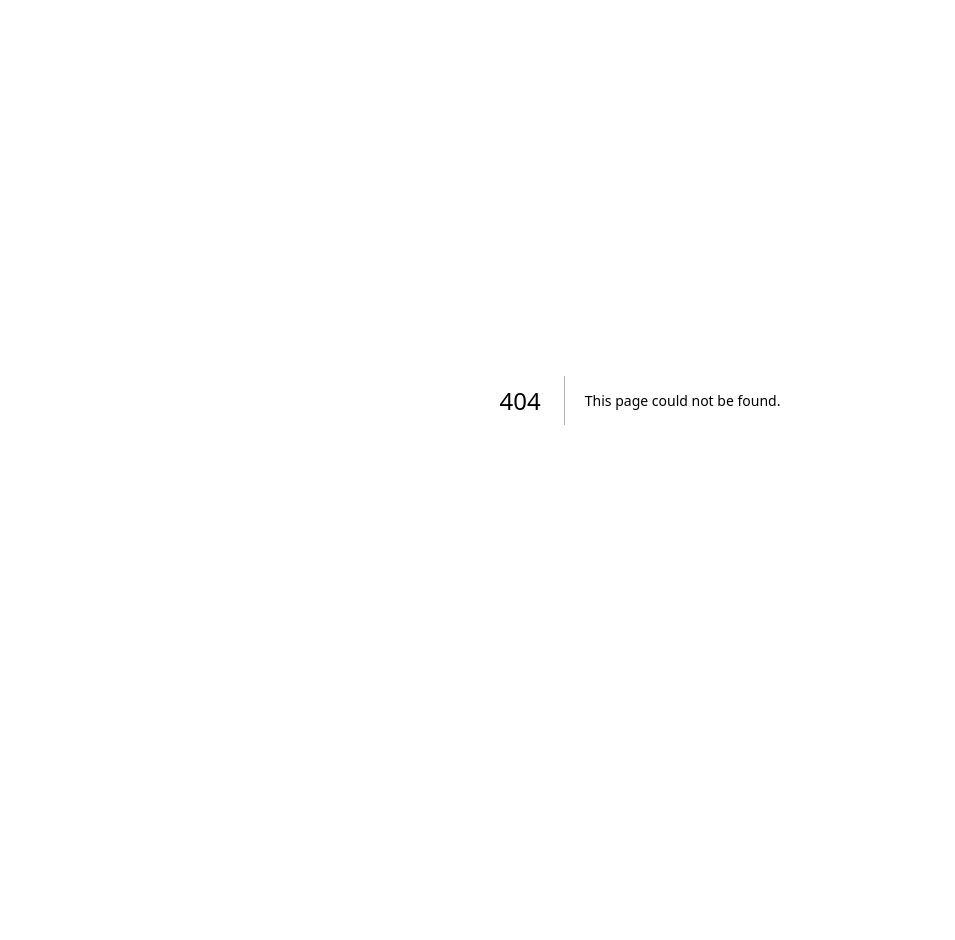
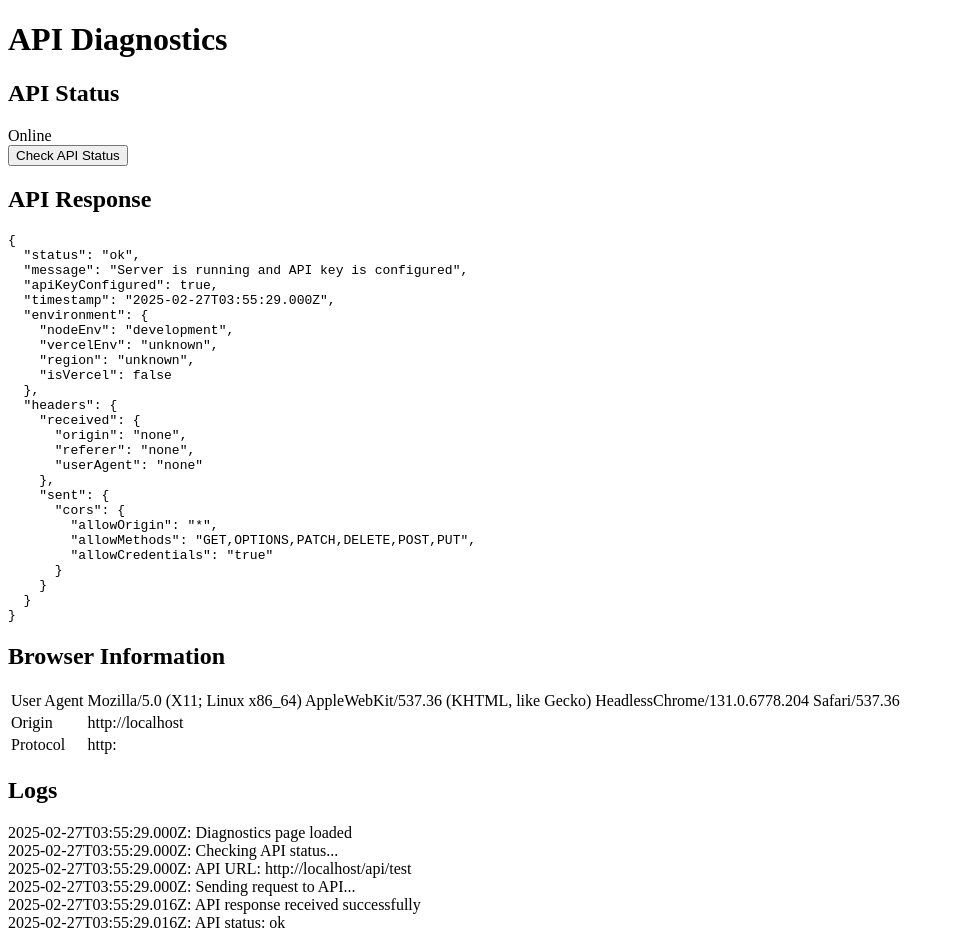
Before and after one commit to josephmcnitt/tax-calculator-website, a Next.js app: page /diagnostics in a window 1280 px wide. Before the commit this address had no page. Shown: the whole page, without its empty margins (0-955 px from the left). Before the commit the page ends 800 px from the top, so only its background shows below. Built offline with nearby package versions, Linux system fonts and the light colour scheme; no server answers.

Commit message:
Enhance Next.js compatibility and add diagnostics page

```diff
--- a/src/components/ChatBot.jsx
+++ b/src/components/ChatBot.jsx
@@ -1,3 +1,5 @@
+'use client';
+
 import React, { useState, useEffect, useRef } from 'react';
 
 const ChatBot = () => {
--- /dev/null
+++ b/src/pages/_app.js
@@ -0,0 +1,7 @@
+import '../App.css';
+
+function MyApp({ Component, pageProps }) {
+  return <Component {...pageProps} />;
+}
+
+export default MyApp;
--- /dev/null
+++ b/src/pages/_document.js
@@ -0,0 +1,18 @@
+import { Html, Head, Main, NextScript } from 'next/document';
+
+export default function Document() {
+  return (
+    <Html lang="en">
+      <Head>
+        <meta charSet="utf-8" />
+        <meta name="description" content="Tax Calculator and Information - Get answers to your tax questions" />
+        <meta name="viewport" content="width=device-width, initial-scale=1" />
+        <link rel="icon" href="/favicon.ico" />
+      </Head>
+      <body>
+        <Main />
+        <NextScript />
+      </body>
+    </Html>
+  );
+}
--- /dev/null
+++ b/src/pages/diagnostics.js
@@ -0,0 +1,161 @@
+import React, { useState, useEffect } from 'react';
+
+export default function Diagnostics() {
+  const [apiStatus, setApiStatus] = useState('checking');
+  const [apiResponse, setApiResponse] = useState(null);
+  const [error, setError] = useState(null);
+  const [logs, setLogs] = useState([]);
+
+  const addLog = (message, type = 'info') => {
+    const timestamp = new Date().toISOString();
+    setLogs(prev => [...prev, { timestamp, message, type }]);
+  };
+
+  const checkApiStatus = async () => {
+    try {
+      addLog('Checking API status...', 'info');
+      setApiStatus('checking');
+      setError(null);
+
+      // Use absolute URL to avoid CSP issues
+      const apiUrl = window.location.origin + '/api/test';
+      addLog(`API URL: ${apiUrl}`, 'info');
+
+      // Add cache-busting parameter
+      const urlWithCacheBuster = `${apiUrl}?t=${new Date().getTime()}`;
+
+      const controller = new AbortController();
+      const timeoutId = setTimeout(() => controller.abort(), 10000); // 10 second timeout
+
+      addLog('Sending request to API...', 'info');
+      const response = await fetch(urlWithCacheBuster, {
+        method: 'GET',
+        headers: {
+          'Content-Type': 'application/json',
+          'Cache-Control': 'no-cache, no-store, must-revalidate',
+          'Pragma': 'no-cache',
+          'Expires': '0'
+        },
+        mode: 'cors',
+        credentials: 'same-origin',
+        signal: controller.signal
+      });
+
+      clearTimeout(timeoutId);
+
+      if (response.ok) {
+        const data = await response.json();
+        addLog('API response received successfully', 'success');
+        addLog(`API status: ${data.status}`, 'success');
+        setApiResponse(data);
+        setApiStatus('online');
+      } else {
+        addLog(`API returned error status: ${response.status}`, 'error');
+        setApiStatus('error');
+        setError(`HTTP Error: ${response.status} ${response.statusText}`);
+
+        try {
+          const errorData = await response.json();
+          addLog(`Error details: ${JSON.stringify(errorData)}`, 'error');
+        } catch (e) {
+          addLog('Could not parse error response', 'error');
+        }
+      }
+    } catch (error) {
+      addLog(`Error checking API: ${error.message}`, 'error');
+      setApiStatus('error');
+      setError(error.message);
+
+      if (error.name === 'AbortError') {
+        addLog('Request timed out', 'error');
+      } else if (error.message.includes('Failed to fetch') || error.message.includes('NetworkError')) {
+        addLog('Network error - server may be down or unreachable', 'error');
+      }
+    }
+  };
+
+  useEffect(() => {
+    addLog('Diagnostics page loaded', 'info');
+    checkApiStatus();
+  }, []);
+
+  return (
+    <div className="container mx-auto p-4">
+      <h1 className="text-2xl font-bold mb-4">API Diagnostics</h1>
+
+      <div className="mb-6">
+        <h2 className="text-xl font-semibold mb-2">API Status</h2>
+        <div className="flex items-center mb-2">
+          <div className={`w-4 h-4 rounded-full mr-2 ${
+            apiStatus === 'online' ? 'bg-green-500' :
+            apiStatus === 'error' ? 'bg-red-500' : 'bg-yellow-500'
+          }`}></div>
+          <span>
+            {apiStatus === 'online' ? 'Online' :
+             apiStatus === 'error' ? 'Error' : 'Checking...'}
+          </span>
+        </div>
+
+        {error && (
+          <div className="bg-red-100 border border-red-400 text-red-700 px-4 py-3 rounded mb-4">
+            <p className="font-bold">Error</p>
+            <p>{error}</p>
+          </div>
+        )}
+
+        <button
+          onClick={checkApiStatus}
+          className="bg-blue-500 hover:bg-blue-700 text-white font-bold py-2 px-4 rounded"
+        >
+          Check API Status
+        </button>
+      </div>
+
+      {apiResponse && (
+        <div className="mb-6">
+          <h2 className="text-xl font-semibold mb-2">API Response</h2>
+          <pre className="bg-gray-100 p-4 rounded overflow-auto max-h-60">
+            {JSON.stringify(apiResponse, null, 2)}
+          </pre>
+        </div>
+      )}
+
+      <div className="mb-6">
+        <h2 className="text-xl font-semibold mb-2">Browser Information</h2>
+        <table className="min-w-full bg-white">
+          <tbody>
+            <tr className="border-b">
+              <td className="px-4 py-2 font-semibold">User Agent</td>
+              <td className="px-4 py-2">{navigator.userAgent}</td>
+            </tr>
+            <tr className="border-b">
+              <td className="px-4 py-2 font-semibold">Origin</td>
+              <td className="px-4 py-2">{window.location.origin}</td>
+            </tr>
+            <tr className="border-b">
+              <td className="px-4 py-2 font-semibold">Protocol</td>
+              <td className="px-4 py-2">{window.location.protocol}</td>
+            </tr>
+          </tbody>
+        </table>
+      </div>
+
+      <div>
+        <h2 className="text-xl font-semibold mb-2">Logs</h2>
+        <div className="bg-gray-100 p-4 rounded overflow-auto max-h-96">
+          {logs.map((log, index) => (
+            <div
+              key={index}
+              className={`mb-1 ${
+                log.type === 'error' ? 'text-red-600' :
+                log.type === 'success' ? 'text-green-600' : 'text-gray-800'
+              }`}
+            >
+              <span className="text-xs text-gray-500">{log.timestamp}</span>: {log.message}
+            </div>
+          ))}
+        </div>
+      </div>
+    </div>
+  );
+}
```
Also changed, not shown: src/pages/index.jsx (+64 -3 lines).
